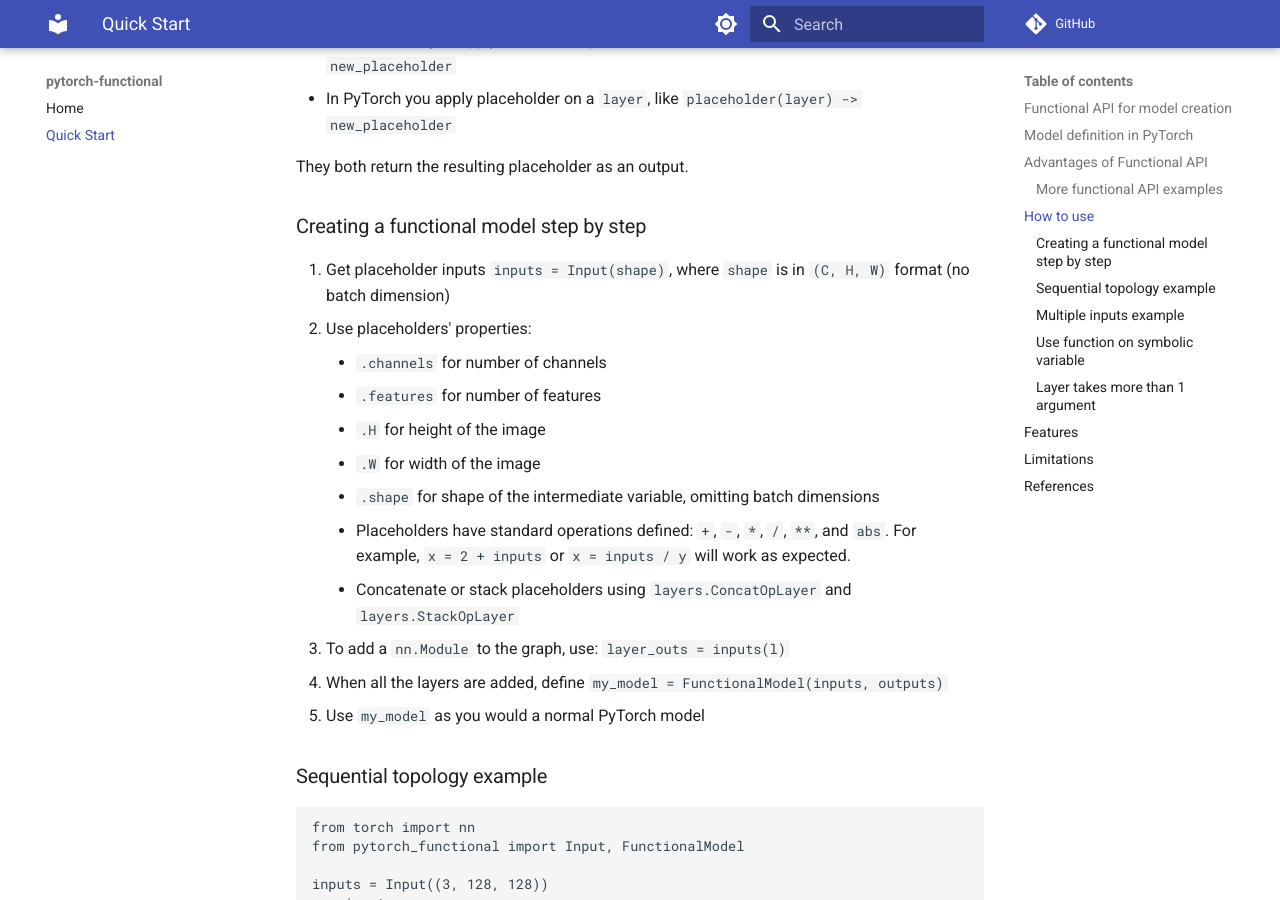
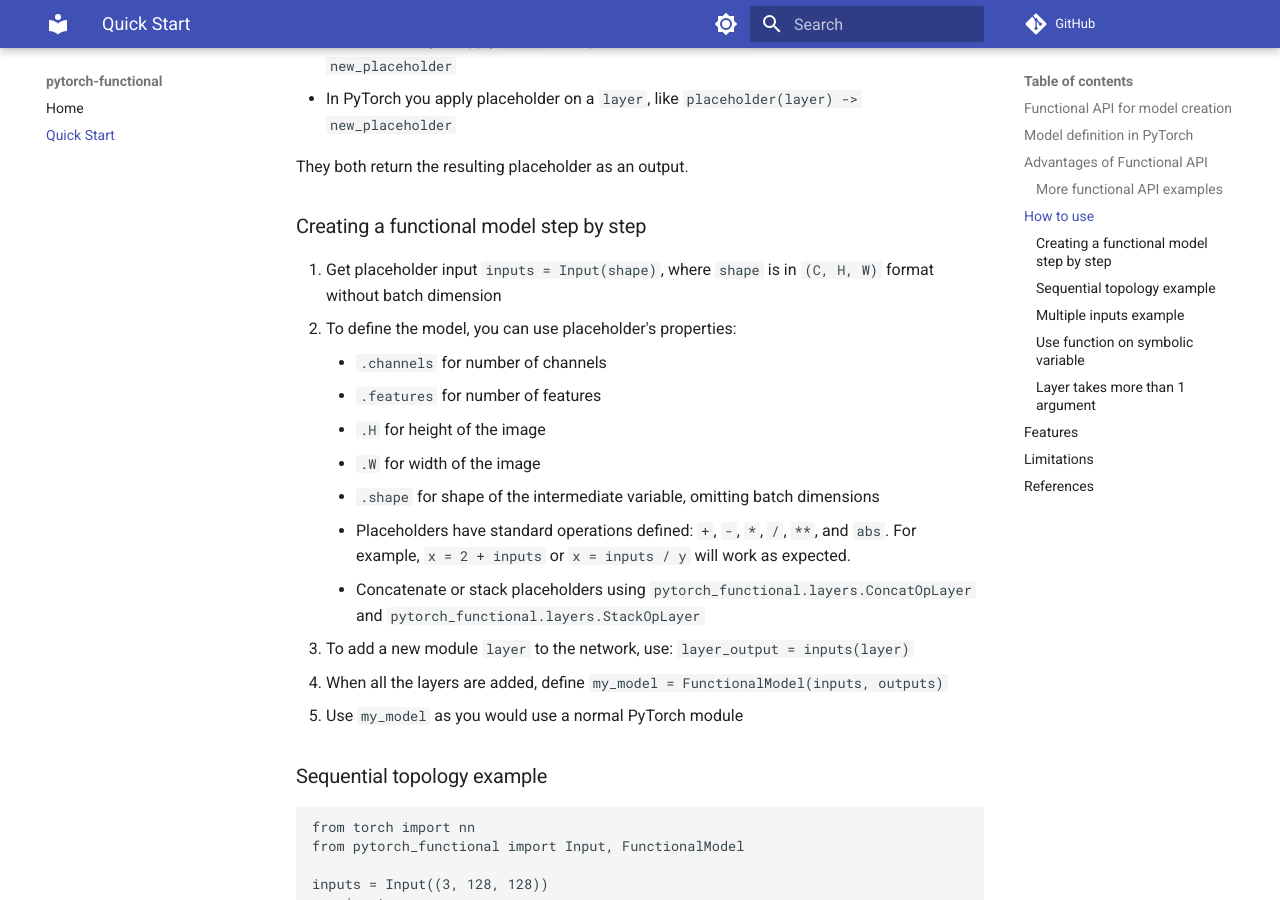
Before and after one commit to sjmikler/pytorch-symbolic, an MkDocs documentation site: the page built from docs/quick_start.md, in a window 1280 px wide and 900 px high, scrolled down 3539 px. Built offline with MkDocs 1.6.1 and Material for MkDocs 9.7.7, drawn with Linux system fonts in a browser that asks for light colours; comment, search, counter and statistics services are not loaded.

Commit message:
Update quick start doc

```diff
--- a/docs/quick_start.md
+++ b/docs/quick_start.md
@@ -164,18 +164,18 @@ They both return the resulting placeholder as an output.
 
 ### Creating a functional model step by step
 
-1. Get placeholder inputs `inputs = Input(shape)`, where `shape` is in `(C, H, W)` format (no batch dimension)
-2. Use placeholders' properties:
+1. Get placeholder input `inputs = Input(shape)`, where `shape` is in `(C, H, W)` format without batch dimension
+2. To define the model, you can use placeholder's properties:
     * `.channels` for number of channels
     * `.features` for number of features
     * `.H` for height of the image
     * `.W` for width of the image
     * `.shape` for shape of the intermediate variable, omitting batch dimensions
     * Placeholders have standard operations defined: `+`, `-`, `*`, `/`, `**`, and `abs`. For example, `x = 2 + inputs` or `x = inputs / y` will work as expected.
-    * Concatenate or stack placeholders using `layers.ConcatOpLayer` and `layers.StackOpLayer`
-3. To add a `nn.Module` to the graph, use: `layer_outs = inputs(l)`
+    * Concatenate or stack placeholders using `pytorch_functional.layers.ConcatOpLayer` and `pytorch_functional.layers.StackOpLayer`
+3. To add a new module `layer` to the network, use: `layer_output = inputs(layer)`
 4. When all the layers are added, define `my_model = FunctionalModel(inputs, outputs)`
-5. Use `my_model` as you would a normal PyTorch model
+5. Use `my_model` as you would use a normal PyTorch module
 
 ### Sequential topology example
 
```
